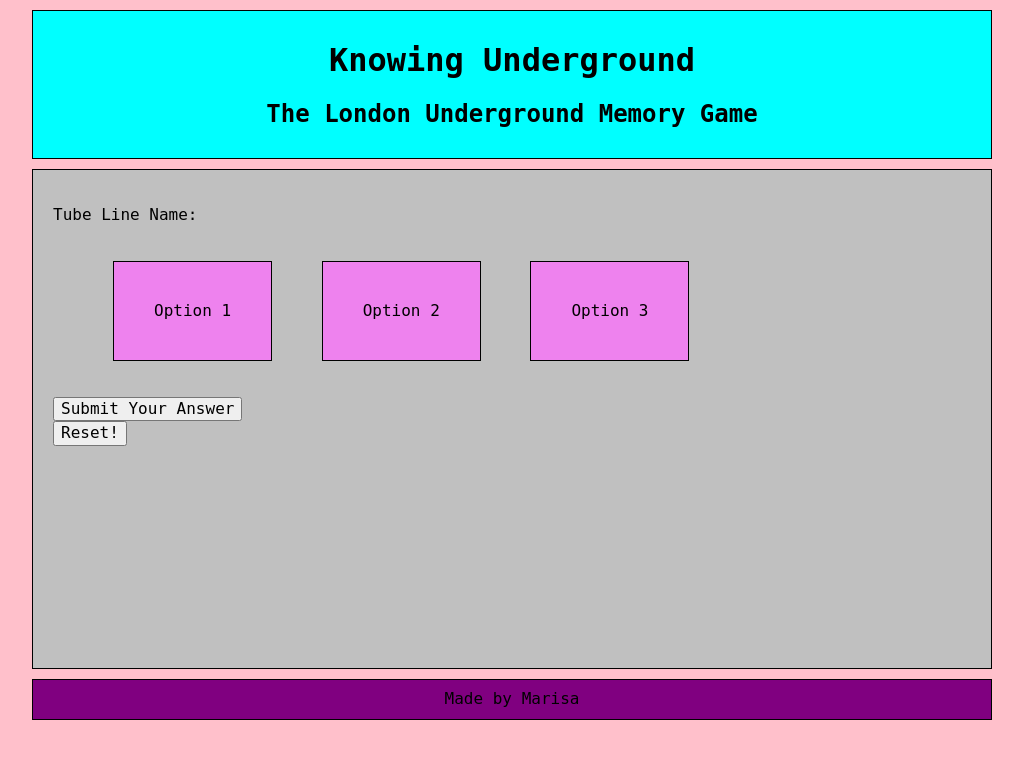
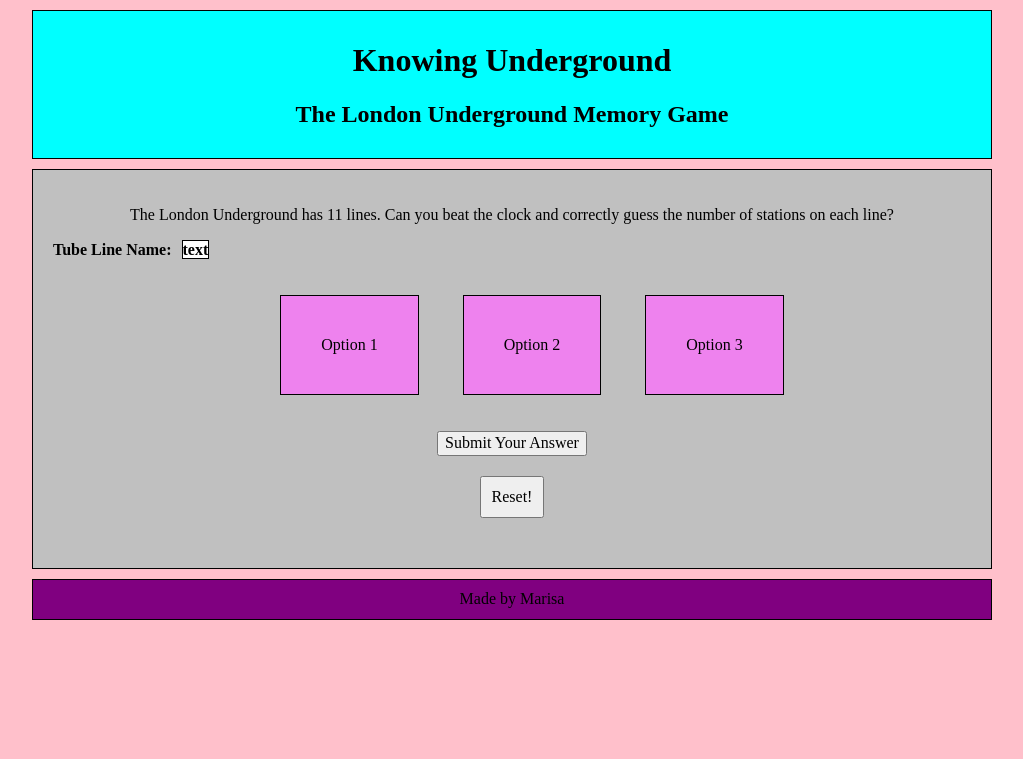
Before and after one commit to MarMinsk/Knowing-Underground, a PHP site: page / in a window 1280 px wide. Shown: the top 759 px of the page, without its empty margins (128-1151 px from the left). Run offline with PHP 8.4, Linux system fonts and the light colour scheme; some libraries are stand-ins or nearby versions.

Commit message:
updates to css

```diff
--- a/css/style.css
+++ b/css/style.css
@@ -2,40 +2,9 @@
   box-sizing: border-box;
 }
 
-header {
-  max-width: 960px;
-  margin: 10px auto;
-  padding: 10px;
-  position: relative;
-  border: 1px solid black;
-  background: aqua;
-}
-
-.main {
-  max-width: 960px;
-  margin: 0 auto;
-  position: relative;
-  height: 500px;
-  border: 1px solid black;
-  padding: 20px;
-  background: silver;
-}
-
 body {
-  font-family: 'Space Mono', monospace;
+  /*font-family: 'Space Mono', monospace;*/
   background: pink;
-}
-
-h1, h2 {
-  text-align: center;
-}
-
-li {
-  display: inline-block;
-  border: 1px solid black;
-  margin: 20px;
-  padding: 40px;
-  background: violet;
 }
 footer {
   max-width: 960px;
@@ -47,7 +16,52 @@
   border: 1px solid black;
   clear: both;
 }
-
+h1, h2 {
+  text-align: center;
+}
+li {
+  display: inline-block;
+  border: 1px solid black;
+  margin: 20px;
+  padding: 40px;
+  background: violet;
+}
+header {
+  max-width: 960px;
+  margin: 10px auto;
+  padding: 10px;
+  position: relative;
+  border: 1px solid black;
+  background: aqua;
+}
+.main {
+  max-width: 960px;
+  margin: 0 auto;
+  position: relative;
+  height: 400px;
+  border: 1px solid black;
+  padding: 20px;
+  background: silver;
+  text-align: center;
+}
+.lineName {
+  text-align: left;
+  font-weight: bold;
+}
+.reset {
+  margin: 20px;
+  padding: 10px;
+}
+.tubeLine {
+  border: 1px solid black;
+  background: white;
+  margin: 10px;
+}
+/*have downloaded the font & included in css folder - how to link to font?*/
+@font-face {
+   font-family: londonTube;
+   src: url(London-Tube.ttf);
+}
 
 /* need to include set up for responsive here*/
 @media only screen and (max-width: 960px) {
--- a/index.html
+++ b/index.html
@@ -11,16 +11,21 @@
   <body>
 
 <header>
+  <!-- need to include a LU logo or something here & change font to be LU font style -->
     <h1>Knowing Underground</h1>
     <h2>The London Underground Memory Game</h2>
 </header>
 
 <div class="main">
 
+<div class="instructions">
+  <!-- this is where the game instructions will display -->
+  <p>The London Underground has 11 lines. Can you beat the clock and correctly guess the number of stations on each line?</p>
+</div>
 
-      <div class="question">
+      <div class="lineName">
       <!-- this is where the line or station name will be displayed -->
-      <p>Tube Line Name:<span class="tubeLine"></span></p>
+      <p>Tube Line Name:<span class="tubeLine">text</span></p>
       </div>
       <div>
         <ul class="answers">
@@ -45,6 +50,7 @@
       </div> -->
 
       <div>
+        <!-- clicking on reset button should generate alert 'are you sure you want to reset, all your selections will be lost' -->
           <button class="reset">Reset!</button>
       </div>
 
--- a/js/app.js
+++ b/js/app.js
@@ -2,16 +2,35 @@
 // Tube map memory game:
 //
 // Player clicks start to start the game
-// Player is presented with a randomly selected London Underground tube stop
-// and a list of possible radio/select button options, one or more of which are correct (depending on the station), also 'none'
-// Player makes selection(s)
-// Computer returns whether selection(s) are correct
-// A point is given for each correctly guessed station
-// Game is timed
-// Game ends when the first incorrect selection is made or all stations are correctly guessed
-//
+// Player is presented with one of the 11 London Underground lines (randomly generated)
+// Player is also presented with three possible options for number of stations (displayed as buttons)
+// One of the options is correct, the other two are incorrect
+// Player clicks on the button they think represents the correct number
+// Player then clicks on the Submit button to submit their selection
+// Player is then presented with another randomly generated line and repeats the process
+// Process repeats until selections for all 11 lines have been submitted
+// Computer then displays how many selections the player got correct (out of 11)
+// Game is timed and timer starts as soon as the first line is displayed
 
 
+const lines = {
+  'Bakerloo': 25;
+  'Central': 49;
+  'Circle': 36;
+  'District': 60;
+  'Hammersmith & City': 29;
+  'Jubilee': 27;
+  'Metropolitan': 34;
+  'Northern': 50;
+  'Picadilly': 53;
+  'Victoria': 16;
+  'Waterloo & City': 2;
+};
+
+
+
+
+//reset
 $('.reset').on('click', function(){
   // clears the html content of all elements
   $('.answer1').html('');
```
Also changed, not shown: css/London-Tube.ttf (added).
